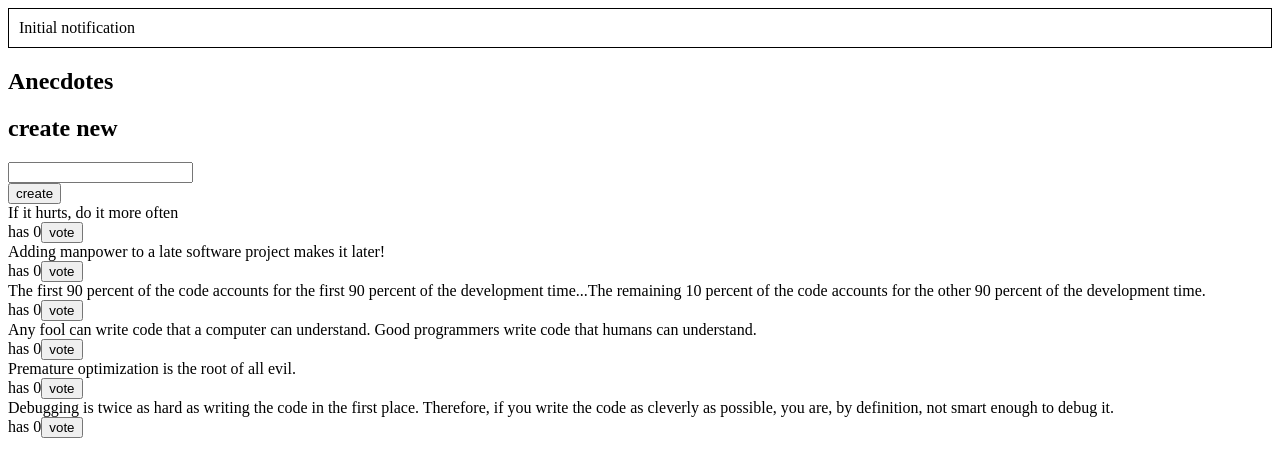
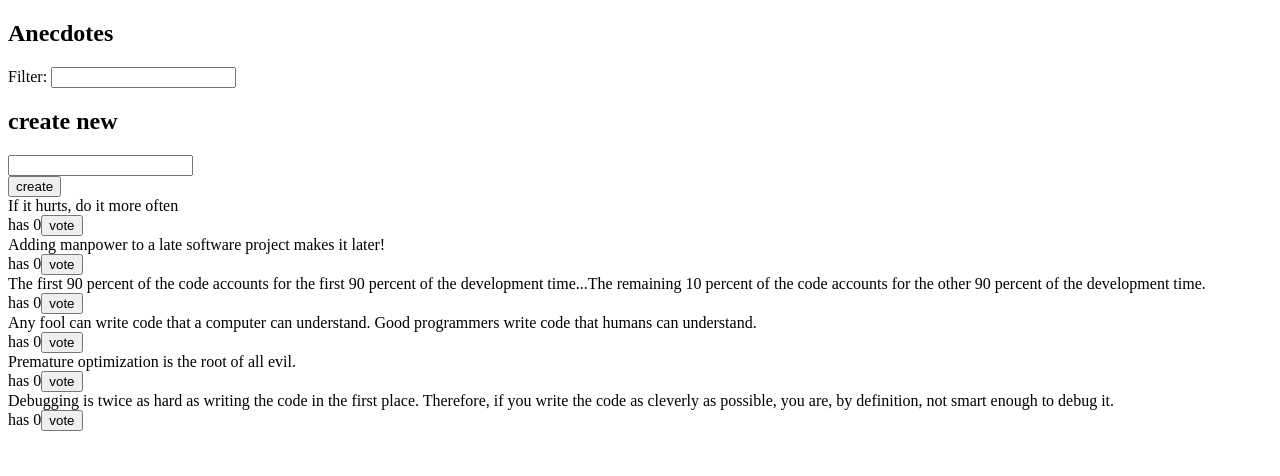
Before and after one commit to dascally/full-stack-open, a React (Create React App) app in the folder part6/redux-anecdotes/: page / in a window 1280 px wide. Shown: the top 476 px of the page. Built offline with nearby package versions, Linux system fonts and the light colour scheme.

Commit message:
Complete exercise 6.12

```diff
--- a/part6/redux-anecdotes/src/App.js
+++ b/part6/redux-anecdotes/src/App.js
@@ -1,4 +1,5 @@
 import Notification from './components/Notification';
+import Filter from './components/Filter';
 import AnecdoteForm from './components/AnecdoteForm';
 import AnecdoteList from './components/AnecdoteList';
 
@@ -6,6 +7,7 @@ const App = () => (
   <div>
     <Notification />
     <h2>Anecdotes</h2>
+    <Filter />
     <AnecdoteForm />
     <AnecdoteList />
   </div>
--- a/part6/redux-anecdotes/src/components/AnecdoteList.js
+++ b/part6/redux-anecdotes/src/components/AnecdoteList.js
@@ -7,10 +7,10 @@ import {
 
 const AnecdoteList = () => {
   const anecdotes = useSelector((state) => state.anecdotes);
+  const filter = useSelector((state) => state.filter);
   const dispatch = useDispatch();
 
   const vote = (id) => {
-    console.log('vote', id);
     dispatch(voteForAnecdote(id));
     dispatch(
       setNotification(
@@ -26,7 +26,8 @@ const AnecdoteList = () => {
 
   return anecdotes
     .sort((a, b) => b.votes - a.votes)
-    .map((anecdote) => (
+    .map((anecdote) =>
+      anecdote.content.toLowerCase().includes(filter.toLowerCase()) ? (
         <div key={anecdote.id}>
           <div>{anecdote.content}</div>
           <div>
@@ -34,7 +35,8 @@ const AnecdoteList = () => {
             <button onClick={() => vote(anecdote.id)}>vote</button>
           </div>
         </div>
-    ));
+      ) : null
+    );
 };
 
 export default AnecdoteList;
--- /dev/null
+++ b/part6/redux-anecdotes/src/components/Filter.js
@@ -0,0 +1,22 @@
+import { useDispatch } from 'react-redux';
+import { setFilter } from '../reducers/filterReducer';
+
+const Filter = () => {
+  const dispatch = useDispatch();
+
+  const handleChange = (evt) => {
+    dispatch(setFilter(evt.target.value));
+  };
+
+  const style = {
+    marginBottom: 10,
+  };
+
+  return (
+    <div style={style}>
+      Filter: <input onChange={handleChange} />
+    </div>
+  );
+};
+
+export default Filter;
--- /dev/null
+++ b/part6/redux-anecdotes/src/reducers/filterReducer.js
@@ -0,0 +1,14 @@
+import { createSlice } from '@reduxjs/toolkit';
+
+const filterSlice = createSlice({
+  name: 'filter',
+  initialState: '',
+  reducers: {
+    setFilter(state, action) {
+      return action.payload;
+    },
+  },
+});
+
+export const { setFilter } = filterSlice.actions;
+export default filterSlice.reducer;
--- a/part6/redux-anecdotes/src/reducers/notificationReducer.js
+++ b/part6/redux-anecdotes/src/reducers/notificationReducer.js
@@ -2,7 +2,7 @@ import { createSlice } from '@reduxjs/toolkit';
 
 const notificationSlice = createSlice({
   name: 'notification',
-  initialState: 'Initial notification',
+  initialState: null,
   reducers: {
     setNotification(state, action) {
       return action.payload;
--- a/part6/redux-anecdotes/src/store.js
+++ b/part6/redux-anecdotes/src/store.js
@@ -1,10 +1,12 @@
 import { configureStore } from '@reduxjs/toolkit';
 import anecdoteReducer from './reducers/anecdoteReducer';
 import notificationReducer from './reducers/notificationReducer';
+import filterReducer from './reducers/filterReducer';
 
 export default configureStore({
   reducer: {
     anecdotes: anecdoteReducer,
     notification: notificationReducer,
+    filter: filterReducer,
   },
 });
```
Lines whose indentation alone changed are shown as unchanged.
